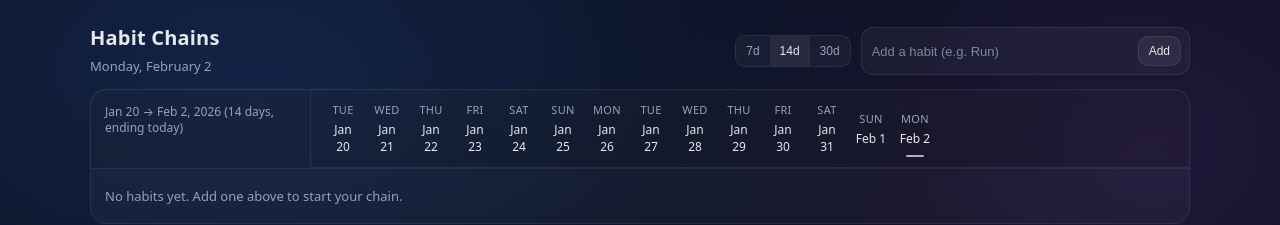
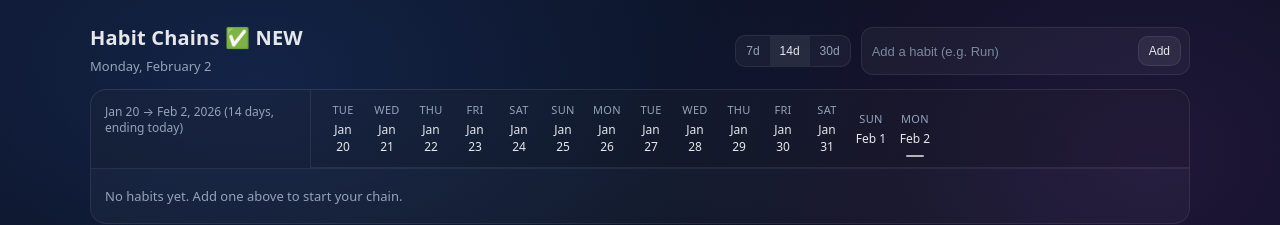
Before and after one commit to brose185/Habit-Tracker, a plain HTML site: page index.html in a window 1280 px wide. Shown: the top 225 px of the page. Drawn offline with Linux system fonts and the light colour scheme.

Commit message:
Update index.html

```diff
--- a/index.html
+++ b/index.html
@@ -225,7 +225,7 @@
   <div class="app">
     <div class="topbar">
       <div class="title">
-        <h1>Habit Chains</h1>
+        <h1>Habit Chains ✅ NEW</h1>
         <div class="subtitle" id="subtitle"></div>
       </div>
 
```
